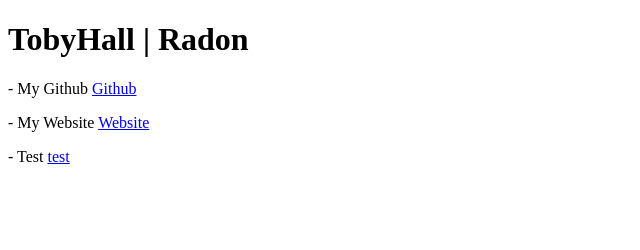
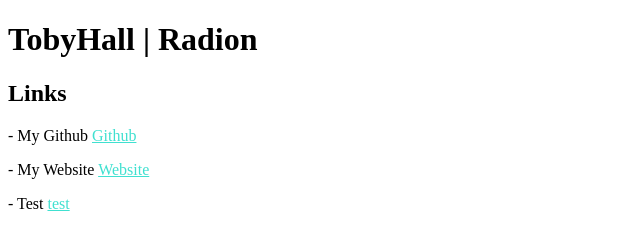
Before and after one commit to tobysec/tobysec.github.io, a plain HTML site: page index.html in a window 1280 px wide. Shown: the whole page, without its empty margins (0-640 px from the left). Drawn offline with Linux system fonts and the light colour scheme.

Commit message:
Update index.html

```diff
--- a/index.html
+++ b/index.html
@@ -2,16 +2,19 @@
 <html>
 
 <head>
-  <title>Project Radon</title>
+  <title>Project Radion</title>
+
 </head>
 
-<body>
+<body style="background-color:rgb(, 29, 42, 53);">
 
-<h1>TobyHall | Radon</h1>
+<h1>TobyHall | Radion</h1>
 
-<p>- My Github <a href="https://github.com/tobyhalldev">Github</a></p>
-<p>- My Website <a href="https://tobyhall.dev">Website</a></p>
-<p>- Test <a href="https://github.com/tobyhalldev">test</a></p>
+<h2> Links </h2>
+
+<p>- My Github <a  style="color: turquoise;" href="https://github.com/tobyhalldev">Github</a></p>
+<p>- My Website <a  style="color: turquoise;" href="https://tobyhall.dev">Website</a></p>
+<p>- Test <a  style="color: turquoise;" href="https://github.com/tobyhalldev">test</a></p>
 
 </body>
 </html>
```
